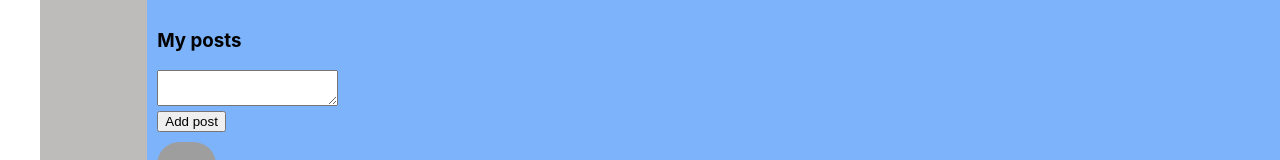
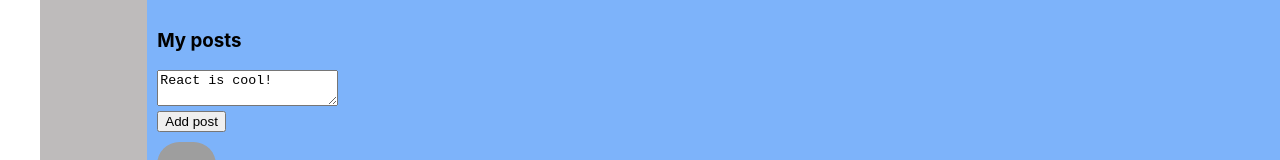
Before and after one commit to GeshaCanada/social-network-react-redux, a React (Create React App) app: page /profile in a window 1280 px wide. Shown: the part 404-564 px from the top of the page. Built offline with nearby package versions, Linux system fonts and the light colour scheme; grey boxes are pictures that could not be loaded.

Commit message:
cycle data traffic UI-BLL

```diff
--- a/src/App.js
+++ b/src/App.js
@@ -1,5 +1,5 @@
 import React from 'react';
-import { BrowserRouter, Route, Routes } from 'react-router-dom';
+import { Route, Routes } from 'react-router-dom';
 import './App.css';
 import Dialogs from './components/Dialogs/Dialogs';
 import Header from './components/Header/Header';
@@ -12,17 +12,20 @@ import Settings from './components/Settings/Settings';
 const App = (props) => {
 
     return (
-        <BrowserRouter>
+
         <div className='app-wrapper'>
             <Header />
             <Navbar />
-                <div class='app-wrapper-content'>
+            <div className='app-wrapper-content'>
 
                 <Routes>
                     <Route path='/profile'
-                            element={<Profile state={props.state.profilePage} />} />
+                        element={<Profile
+                        profilePage={props.state.profilePage}
+                        addPost={props.addPost}
+                        updateNewPostText={props.updateNewPostText}/>} />
                     <Route path='/dialogs/*'
-                            element={<Dialogs state={props.state.dialogsPage} />} />
+                        element={<Dialogs dialogsPage={props.state.dialogsPage} />} />
                     <Route path='/news'
                         element={<News />} />
                     <Route path='/music'
@@ -33,7 +36,8 @@ const App = (props) => {
 
             </div>
         </div>
-        </BrowserRouter>)
+
+    )
 }
 
 export default App
--- a/src/components/Dialogs/Dialogs.jsx
+++ b/src/components/Dialogs/Dialogs.jsx
@@ -9,10 +9,18 @@ import Message from './Message/Message';
 
 const Dialogs = (props) => {
 
-    let dialogsElement = props.state.dialogs
+    let dialogsElement = props.dialogsPage.dialogs
         .map(d => <DialogItem name={d.name} id={d.id} />)// Arrow function will call 6 times matching qty elements array
-    let messagesElements = props.state.messages
+    let messagesElements = props.dialogsPage.messages
         .map(m => <Message message={m.message} />)
+
+    let newDialogElement = React.createRef();
+
+    let addDilog = () => {
+        let text = newDialogElement.current.value;
+        alert(text);
+        // newDialogElement.current.value = ''; // after call function empty string
+    }
 
     return (
         <div className={S.dialogs}>
@@ -22,6 +30,13 @@ const Dialogs = (props) => {
 
             <div className={S.messages}>
                 {messagesElements}
+                <div><h3>Dialogs</h3></div>
+                <div>
+                    <textarea ref={newDialogElement}></textarea>
+                </div>
+                <div>
+                    <button onClick={addDilog}>Add dialog</button>
+                </div>
             </div>
         </div>
 
--- a/src/components/Dialogs/Dialogs.module.css
+++ b/src/components/Dialogs/Dialogs.module.css
@@ -7,7 +7,7 @@
 
 .dialogsItems {
     padding: 10px;
-    color: white;
+    color:white;
 
 }
 
@@ -19,5 +19,5 @@
 }
 
 .messges.message {
-    color:wite;
+    color:white;
 }
--- a/src/components/Profile/MyPosts/MyPosts.jsx
+++ b/src/components/Profile/MyPosts/MyPosts.jsx
@@ -2,23 +2,36 @@ import React from 'react'
 import S from './MyPosts.module.css'
 import Post from './Post/Post'
 
-const MyPosts = ({title='My posts',buttonText = 'Add post', ...props}) => {     // классическая диструктуризация части свойств обьекта
+const MyPosts = ({ title = 'My posts', buttonText = 'Add post', ...props }) => {    // классическая диструктуризация части свойств обьекта
     /* let posts = [
         { id: 1, message: "What's up?", likeCount:0 },
         { id: 2, message: "It's my first post", likeCount:23 }
     ]
     */
     let postsElements = props.posts
-        .map(p=><Post message={p.message} likeCount={p.likeCount} />)
+        .map(p => <Post message={p.message} likeCount={p.likeCount} />)
+
+    let newPostElement = React.createRef();
+
+    let addPost = () => {
+        props.addPost()
+
+    }
+
+    let onPostChange = ()=> {
+        let text = newPostElement.current.value
+        props.updateNewPostText(text)
+    }
     return (
         <div className={S.postsBlocks} >
             <h3>{title}</h3>
             <div>
                 <div>
-                    <textarea> </textarea>
+                    <textarea onChange={onPostChange} ref={newPostElement}
+                            value={props.newPostText}/>
                 </div>
                 <div>
-                    <button>{buttonText}</button>
+                    <button onClick={addPost}>{buttonText}</button>
                 </div>
                 {/* <button>Remove</button> */}
             </div>
--- a/src/components/Profile/Profile.jsx
+++ b/src/components/Profile/Profile.jsx
@@ -7,7 +7,10 @@ const Profile = (props) => {
     return (
         <div>
             <ProfileInfo />
-            <MyPosts posts={props.state.posts} /> {/*retranslate data from Profile.jsx props to My.posts  */}
+            <MyPosts posts={props.profilePage.posts}
+                     addPost={props.addPost}
+                     newPostText={props.profilePage.newPostText}
+                     updateNewPostText={props.updateNewPostText} /> {/*retranslate data from Profile.jsx props to My.posts  */}
         </div>
     )
 
--- a/src/components/redux/state.js
+++ b/src/components/redux/state.js
@@ -1,3 +1,4 @@
+import { rerenderEntireTree } from "../../render";
 
 let state = {
 
@@ -7,8 +8,8 @@ let state = {
             { id: 2, message: "It's my first post", likeCount: 23 },
             { id: 3, message: "Realy?", likeCount: 1 },
             { id: 4, message: "Yep!", likeCount: 11 }
-        ]
-
+        ],
+        newPostText:'React is cool!'
     },
     dialogsPage: {
         dialogs: [
@@ -30,4 +31,21 @@ let state = {
     }
 }
 
+window.state=state
+
+export let addPost = () => {
+    let newPost = {
+        id: 5,
+        message: state.profilePage.newPostText,
+        likeCount: 0
+    }
+    state.profilePage.posts.push(newPost)
+    state.profilePage.newPostText = ''
+    rerenderEntireTree(state)
+}
+
+export let updateNewPostText = (newText) => {
+    state.profilePage.newPostText = newText
+    rerenderEntireTree(state)
+}
 export default state
--- a/src/index.js
+++ b/src/index.js
@@ -1,18 +1,9 @@
-import React from 'react';
-import ReactDOM from 'react-dom/client';
-import './index.css';
-import App from './App';
 import reportWebVitals from './reportWebVitals';
+import { rerenderEntireTree } from './render';
 import state from './components/redux/state';
 
 
-
-const root = ReactDOM.createRoot(document.getElementById('root'));
-root.render(
-  <React.StrictMode>
-    <App state={state} />
-  </React.StrictMode>
-);
+rerenderEntireTree(state);
 
 // If you want to start measuring performance in your app, pass a function
 // to log results (for example: reportWebVitals(console.log))
--- /dev/null
+++ b/src/render.js
@@ -0,0 +1,18 @@
+import React from 'react';
+import ReactDOM from 'react-dom/client';
+import './index.css';
+import App from './App';
+import {addPost, updateNewPostText} from './components/redux/state';
+import { BrowserRouter } from 'react-router-dom';
+
+const root = ReactDOM.createRoot(document.getElementById('root'));
+
+export let rerenderEntireTree = (state) => {
+root.render(
+  <BrowserRouter>
+    <React.StrictMode>
+      <App state = {state} addPost = {addPost} updateNewPostText = {updateNewPostText} />
+    </React.StrictMode>
+  </BrowserRouter>
+);
+}
```
Lines whose indentation alone changed are shown as unchanged.
